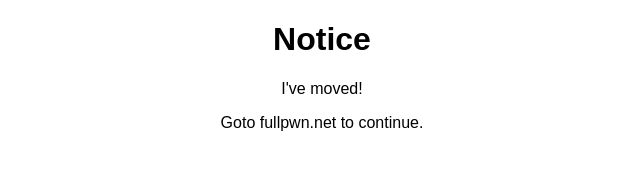
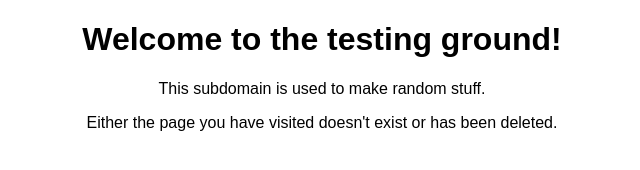
Before and after one commit to fullpwn/fullpwn.is-a.dev, a plain HTML site: page 404.html in a window 1280 px wide. Shown: the whole page, without its empty margins (318-958 px from the left). Drawn offline with Linux system fonts and the light colour scheme; a web font is replaced by a local one.

Commit message:
Update 404.html

```diff
--- a/404.html
+++ b/404.html
@@ -5,7 +5,7 @@
   <meta charset="UTF-8">
   <meta http-equiv="X-UA-Compatible" content="IE=edge">
   <meta name="viewport" content="width=device-width, initial-scale=1.0">
-  <title>Note - fullpwn</title>
+  <title>Test - fullpwn</title>
   <link rel="stylesheet" href="https://fonts.googleapis.com/css?family=Google+Sans">
   <meta name="apple-mobile-web-app-capable" content="yes">
   <style>
@@ -55,9 +55,9 @@
   </style>
 </head>
 <body>
-<center><h1><b>Notice</b></h1></center>
-<center><p>I've moved!</p></center>
-<center><p>Goto fullpwn.net to continue.</p></center>
+<center><h1><b>Welcome to the testing ground!</b></h1></center>
+<center><p>This subdomain is used to make random stuff.</p></center>
+<center><p>Either the page you have visited doesn't exist or has been deleted.</p></center>
 <script>
   function myFunction() {
    var element = document.body;
```
